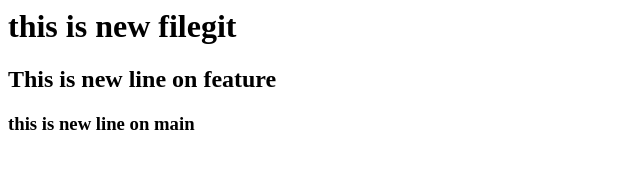
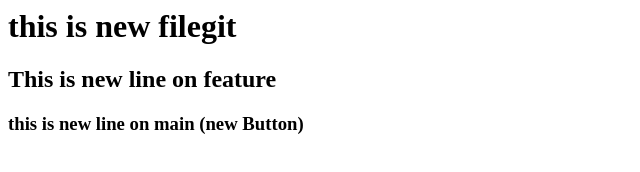
Before and after one commit to saghirahmed-imcgf62/newLoccalFolder, a plain HTML site: page index.html in a window 1280 px wide. Shown: the whole page, without its empty margins (0-640 px from the left). Drawn offline with Linux system fonts and the light colour scheme.

```diff
--- a/index.html
+++ b/index.html
@@ -1,3 +1,3 @@
 <h1>this is new filegit</h1>
 <h2>This is new line on feature</h2>
-<h3>this is new line on main</h3>
+<h3>this is new line on main (new Button)</h3>
```
